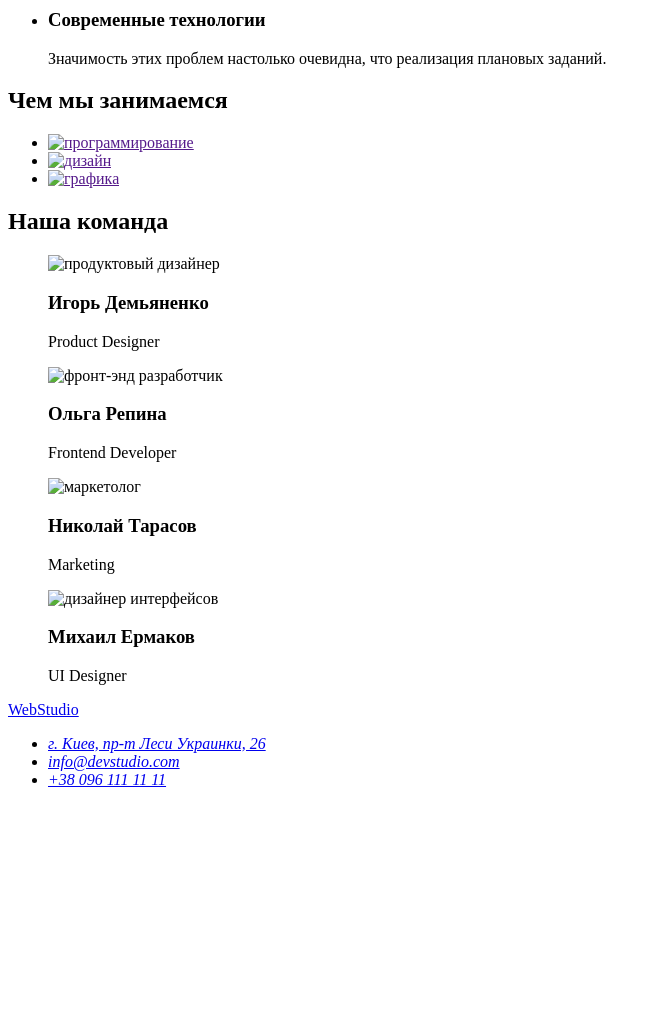
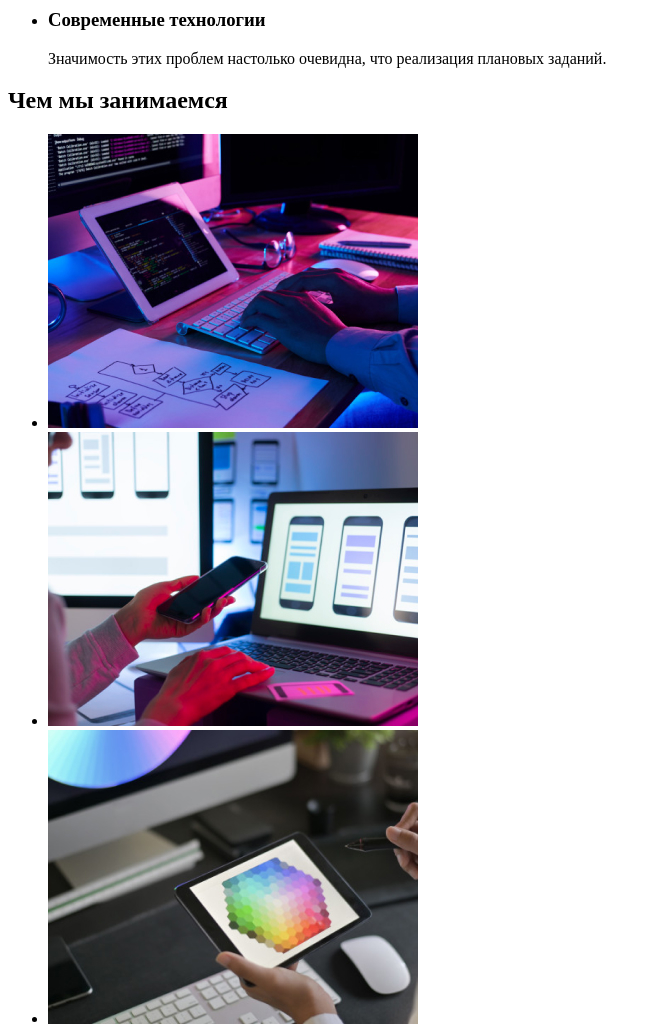
Before and after one commit to Kateryna03/goit-markup-hw-01, a plain HTML site: page index.html in a window 1280 px wide. Shown: the part 460-1490 px from the top of the page, without its empty margins (0-661 px from the left). Before the commit the page ends 1265 px from the top, so only its background shows below. Drawn offline with Linux system fonts and the light colour scheme.

Commit message:
Validation
NO ERRORS
version#1

```diff
--- a/index.html
+++ b/index.html
@@ -69,7 +69,7 @@
           <li>
             <a href=""
               ><img
-                src="./images/photo1.jpg/box 1.jpg"
+                src="./images/photo1.jpg/box-1.jpg"
                 alt="программирование"
                 width="370"
             /></a>
@@ -77,7 +77,7 @@
           <li>
             <a href=""
               ><img
-                src="./images/photo1.jpg/box 2.jpg"
+                src="./images/photo1.jpg/box-2.jpg"
                 alt="дизайн"
                 width="370"
             /></a>
@@ -85,7 +85,7 @@
           <li>
             <a href=""
               ><img
-                src="./images/photo1.jpg/box 3.jpg"
+                src="./images/photo1.jpg/box-3.jpg"
                 alt="графика"
                 width="370"
             /></a>
@@ -99,7 +99,7 @@
           <figure>
             <p>
               <img
-                src="./images/team.jpg/img.jpg"
+                src="./images/team.jpg/img-4.jpg"
                 alt="продуктовый дизайнер"
                 width="270"
               />
@@ -112,7 +112,7 @@
           <figure>
             <p>
               <img
-                src="./images/team.jpg/img (1).jpg"
+                src="./images/team.jpg/img-1.jpg"
                 alt="фронт-энд разработчик"
                 width="270"
               />
@@ -125,7 +125,7 @@
           <figure>
             <p>
               <img
-                src="./images/team.jpg/img (2).jpg"
+                src="./images/team.jpg/img-2.jpg"
                 alt="маркетолог"
                 width="270"
               />
@@ -138,7 +138,7 @@
           <figure>
             <p>
               <img
-                src="./images/team.jpg/img (3).jpg"
+                src="./images/team.jpg/img-3.jpg"
                 alt="дизайнер интерфейсов"
                 width="270"
               />
@@ -158,11 +158,9 @@
         <ul>
           <li><a href="#">г. Киев, пр-т Леси Украинки, 26</a></li>
           <li><a href="mailto:info@devstudio.com">info@devstudio.com</a></li>
-          <li><a href="tel:+38 096 111 11 11">+38 096 111 11 11</a></li>
+          <li><a href="tel:+380961111111">+38 096 111 11 11</a></li>
         </ul>
       </address>
     </footer>
   </body>
 </html>
-</html>
-<!--  -->
```
